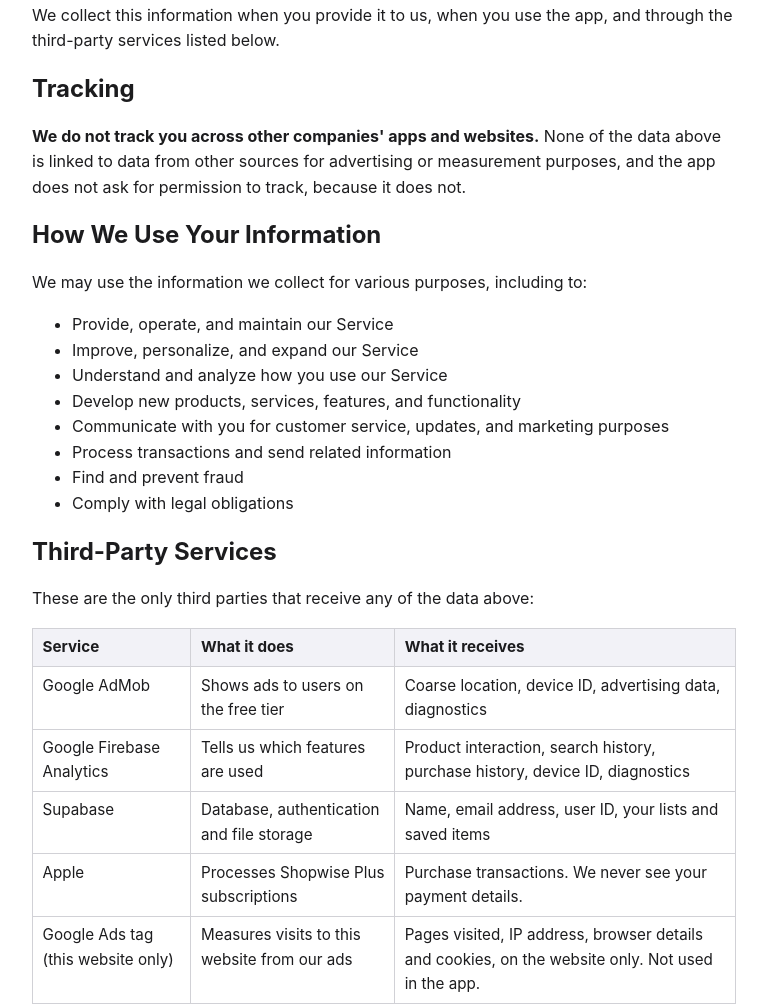
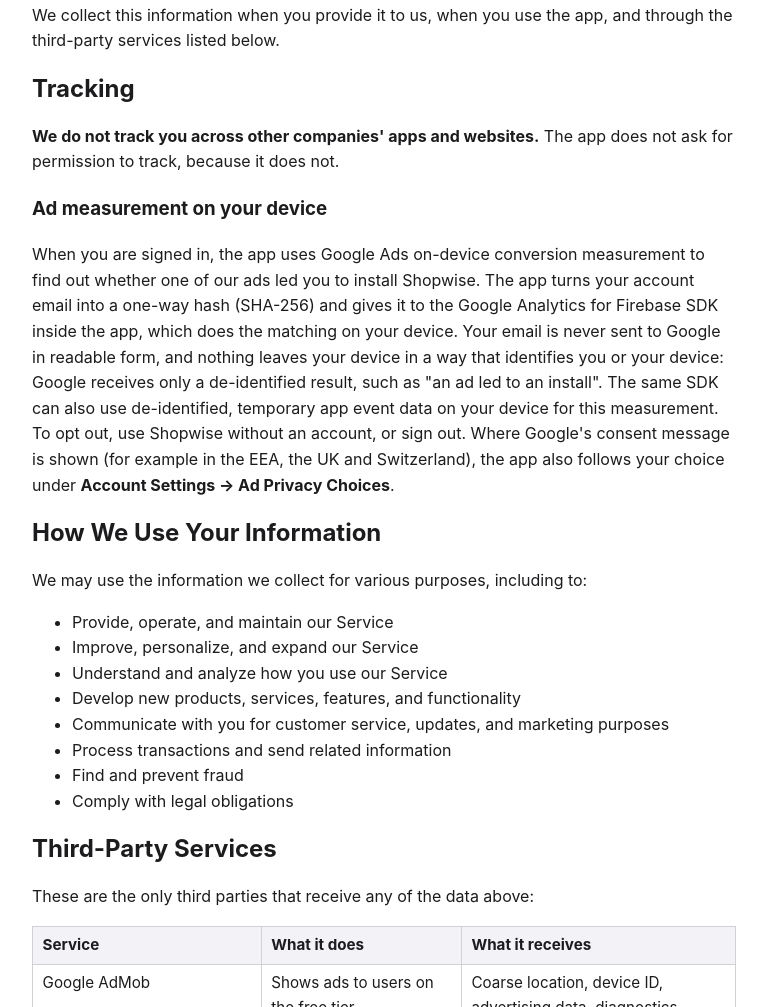
Before and after one commit to EillotBappo/shopwise-legal, a plain HTML site: page privacy.html in a window 1280 px wide. Shown: the part 1180-2187 px from the top of the page, without its empty margins (256-1023 px from the left). Drawn offline with Linux system fonts and the light colour scheme.

Commit message:
Privacy: disclose Google Ads on-device conversion measurement
The app now passes a SHA-256 hash of the signed-in account email to the
Google Analytics for Firebase SDK, which matches ad clicks to installs on
the device. Say so in Tracking, add it to the third-party table, explain
how to opt out, and bump Last Updated.

Co-Authored-By: Claude Opus 5.5 <noreply@anthropic.com>

```diff
--- a/privacy.html
+++ b/privacy.html
@@ -16,7 +16,7 @@
 </head><body>
 <nav><a href="./">Shopwise</a> · <a href="privacy.html">Privacy</a> · <a href="terms.html">Terms</a></nav>
 <h1>Privacy Policy for Shopwise</h1>
-<p><em>Last Updated: October 6, 2026</em></p>
+<p><em>Last Updated: November 25, 2026</em></p>
 
 <h2>Introduction</h2>
 <p>Shopwise (&quot;we,&quot; &quot;us,&quot; or &quot;our&quot;) operates Shopwise (the &quot;Service&quot;). This Privacy Policy explains how we collect, use, disclose, and safeguard your information when you visit our Service. Please read this privacy policy carefully. If you do not agree with the terms of this privacy policy, please do not access the Service.</p>
@@ -51,9 +51,21 @@ and through the third-party services listed below.</p>
 
 <h2>Tracking</h2>
 <p><strong>We do not track you across other companies' apps and websites.</strong>
-None of the data above is linked to data from other sources for advertising or
-measurement purposes, and the app does not ask for permission to track, because
-it does not.</p>
+The app does not ask for permission to track, because it does not.</p>
+
+<h3>Ad measurement on your device</h3>
+<p>When you are signed in, the app uses Google Ads on-device conversion
+measurement to find out whether one of our ads led you to install Shopwise. The
+app turns your account email into a one-way hash (SHA-256) and gives it to the
+Google Analytics for Firebase SDK inside the app, which does the matching on
+your device. Your email is never sent to Google in readable form, and nothing
+leaves your device in a way that identifies you or your device: Google receives
+only a de-identified result, such as &quot;an ad led to an install&quot;. The same
+SDK can also use de-identified, temporary app event data on your device for
+this measurement. To opt out, use Shopwise without an account, or sign out.
+Where Google's consent message is shown (for example in the EEA, the UK and
+Switzerland), the app also follows your choice under <strong>Account Settings →
+Ad Privacy Choices</strong>.</p>
 
 
 <h2>How We Use Your Information</h2>
@@ -79,6 +91,7 @@ it does not.</p>
     <tr><td>Google Firebase Analytics</td><td>Tells us which features are used</td><td>Product interaction, search history, purchase history, device ID, diagnostics</td></tr>
     <tr><td>Supabase</td><td>Database, authentication and file storage</td><td>Name, email address, user ID, your lists and saved items</td></tr>
     <tr><td>Apple</td><td>Processes Shopwise Plus subscriptions</td><td>Purchase transactions. We never see your payment details.</td></tr>
+    <tr><td>Google Ads on-device conversion measurement (in the app, through Firebase Analytics)</td><td>Tells us whether our ads led to installs, by matching on your device</td><td>A de-identified result only. Your email is hashed and matched on your device and is never sent to Google in readable form.</td></tr>
     <tr><td>Google Ads tag (this website only)</td><td>Measures visits to this website from our ads</td><td>Pages visited, IP address, browser details and cookies, on the website only. Not used in the app.</td></tr>
   </tbody>
 </table>
```
